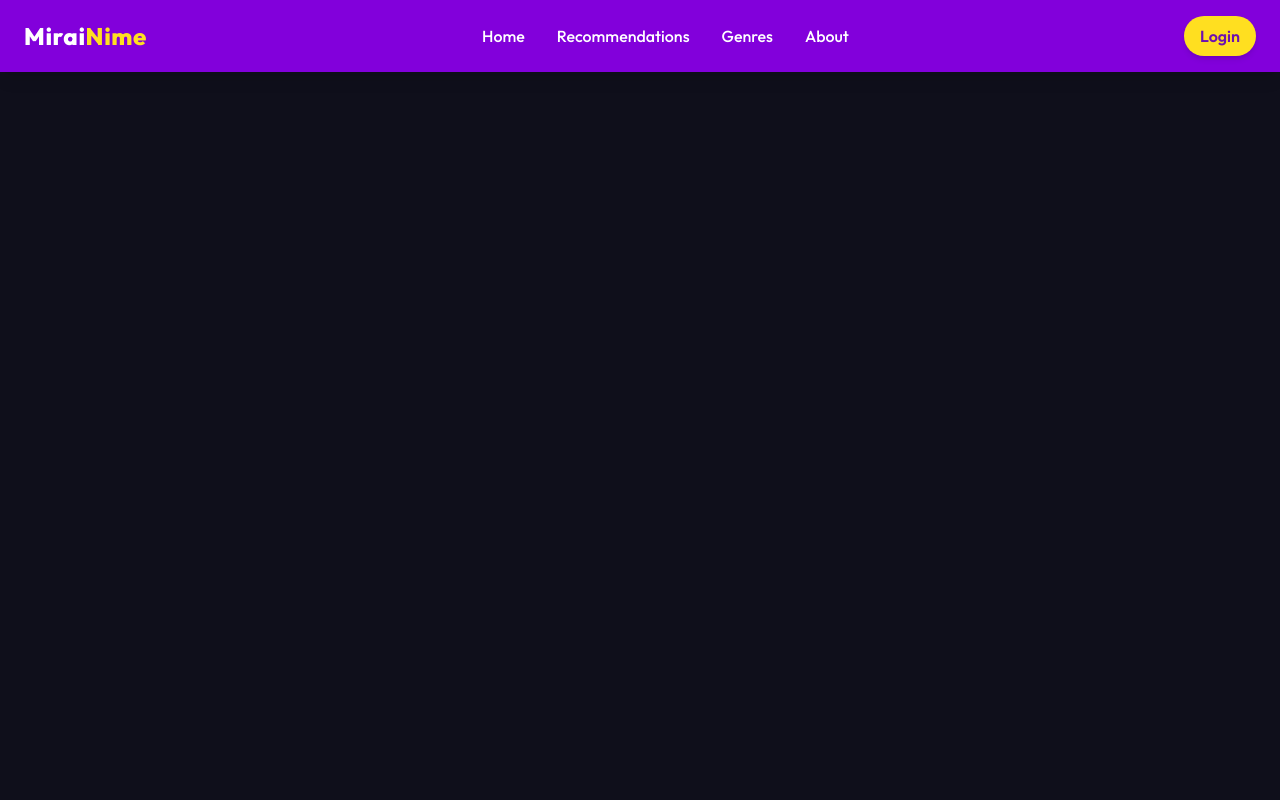
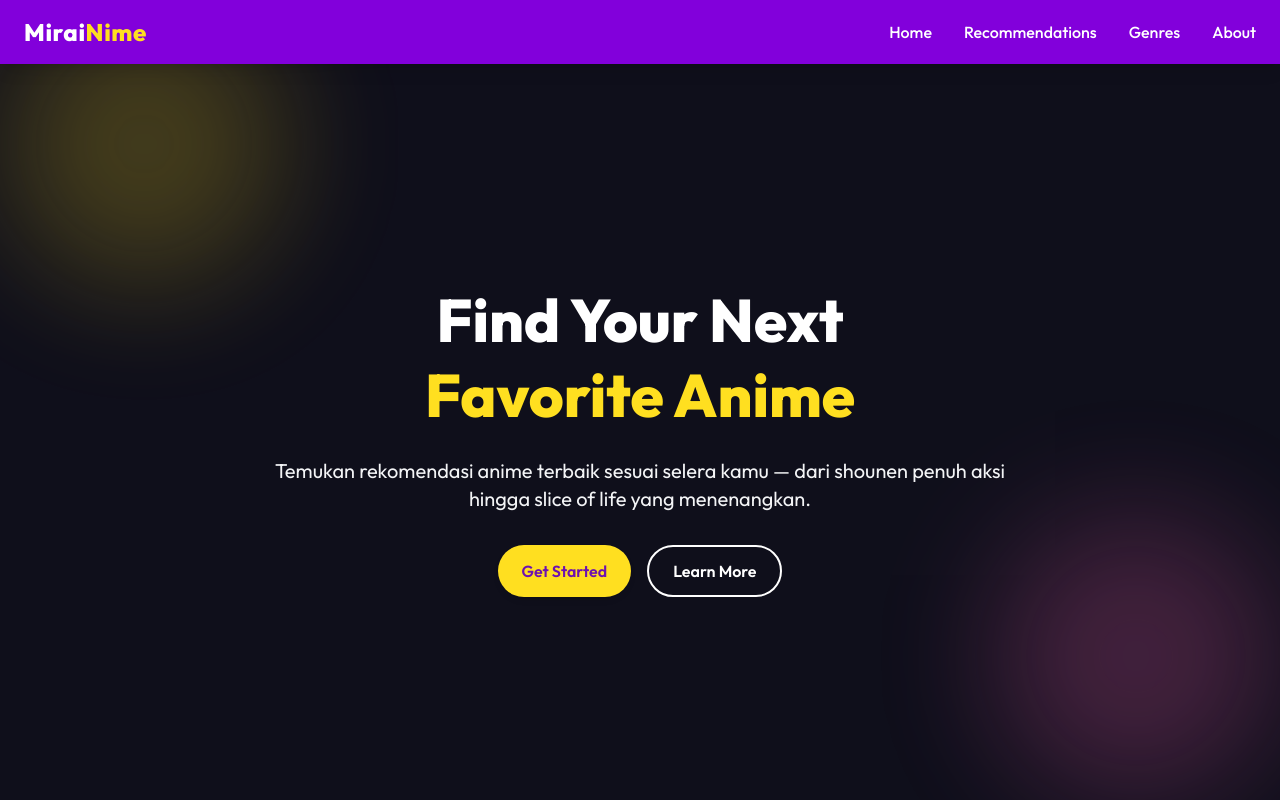
Before and after one commit to rizkicahyaa/MiraiNime, a React (Vite) app: page / in a window 1280 px wide. Built offline with nearby package versions, Linux system fonts and the light colour scheme.

Commit message:
feat: delete login button on navbar & create hero component

```diff
--- a/package.json
+++ b/package.json
@@ -11,6 +11,7 @@
     },
     "dependencies": {
         "@tailwindcss/vite": "^4.1.14",
+        "framer-motion": "^12.23.24",
         "lucide-react": "^0.546.0",
         "react": "^19.1.1",
         "react-dom": "^19.1.1",
--- a/src/App.tsx
+++ b/src/App.tsx
@@ -1,10 +1,12 @@
 import "./App.css";
 import Navbar from "./components/Navbar";
+import Hero from "./components/Hero";
 
 function App() {
     return (
         <>
             <Navbar />
+            <Hero />
         </>
     );
 }
--- /dev/null
+++ b/src/components/Hero.tsx
@@ -0,0 +1,30 @@
+import { motion } from "framer-motion";
+
+const Hero = () => {
+    return (
+        <section className="relative min-h-screen flex flex-col justify-center items-center text-center text-white px-6 pt-20 overflow-hidden">
+            <div className="absolute top-0 left-0 w-72 h-72 bg-yellow-300/30 rounded-full blur-3xl animate-pulse"></div>
+            <div className="absolute bottom-0 right-0 w-72 h-72 bg-pink-400/30 rounded-full blur-3xl animate-pulse"></div>
+
+            <motion.div initial={{ opacity: 0, y: 30 }} animate={{ opacity: 1, y: 0 }} transition={{ duration: 1 }} className="relative z-10 max-w-3xl">
+                <h1 className="text-5xl md:text-6xl font-extrabold leading-tight mb-6">
+                    Find Your Next <br />
+                    <span className="text-yellow-300">Favorite Anime</span>
+                </h1>
+                <p className="text-lg md:text-xl text-gray-100 mb-8">Temukan rekomendasi anime terbaik sesuai selera kamu — dari shounen penuh aksi hingga slice of life yang menenangkan.</p>
+
+                <div className="flex justify-center space-x-4">
+                    <motion.button whileHover={{ scale: 1.05 }} className="bg-yellow-300 text-purple-800 font-semibold px-6 py-3 rounded-full shadow-md hover:bg-yellow-400 transition-all">
+                        Get Started
+                    </motion.button>
+
+                    <motion.button whileHover={{ scale: 1.05 }} className="border-2 border-white px-6 py-3 rounded-full font-semibold hover:bg-white hover:text-purple-700 transition-all">
+                        Learn More
+                    </motion.button>
+                </div>
+            </motion.div>
+        </section>
+    );
+};
+
+export default Hero;
--- a/src/components/Navbar.tsx
+++ b/src/components/Navbar.tsx
@@ -18,8 +18,6 @@ const Navbar = () => {
                     <li className="hover:text-yellow-300 transition-colors cursor-pointer">About</li>
                 </ul>
 
-                <button className="hidden md:inline-block bg-yellow-300 text-purple-800 font-semibold px-4 py-2 rounded-full shadow-md hover:bg-yellow-400 transition-all">Login</button>
-
                 <button className="md:hidden text-white" onClick={() => setOpen(!open)}>
                     {open ? <X size={28} /> : <Menu size={28} />}
                 </button>
@@ -32,7 +30,6 @@ const Navbar = () => {
                         <li className="hover:text-yellow-300 transition-colors cursor-pointer">Recommendations</li>
                         <li className="hover:text-yellow-300 transition-colors cursor-pointer">Genres</li>
                         <li className="hover:text-yellow-300 transition-colors cursor-pointer">About</li>
-                        <button className="bg-yellow-300 text-purple-800 font-semibold px-4 py-2 rounded-full shadow-md hover:bg-yellow-400 transition-all">Login</button>
                     </ul>
                 </div>
             )}
```
Also changed, not shown: 1 other file (tests, documents, lock files or other folders).
